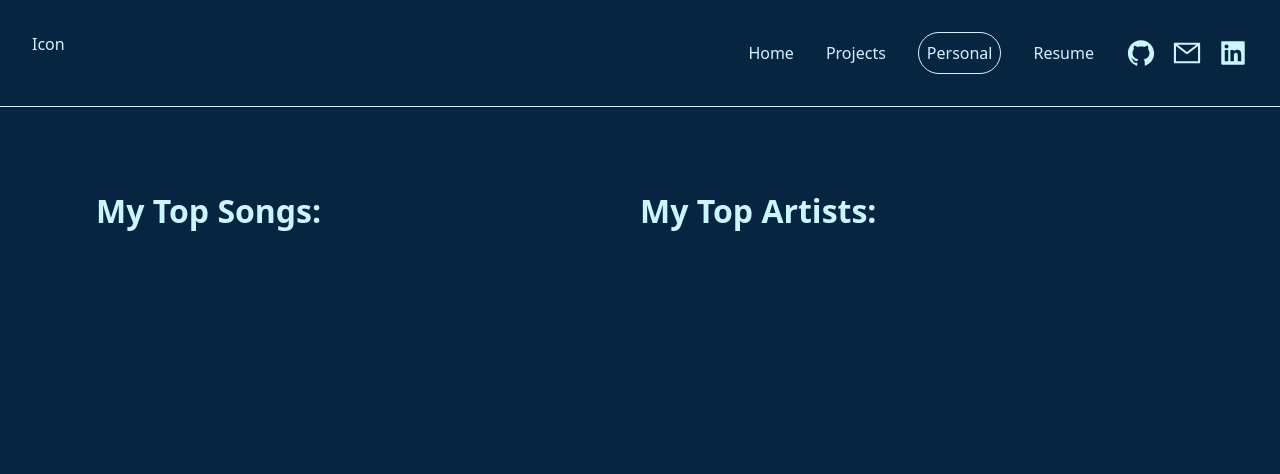
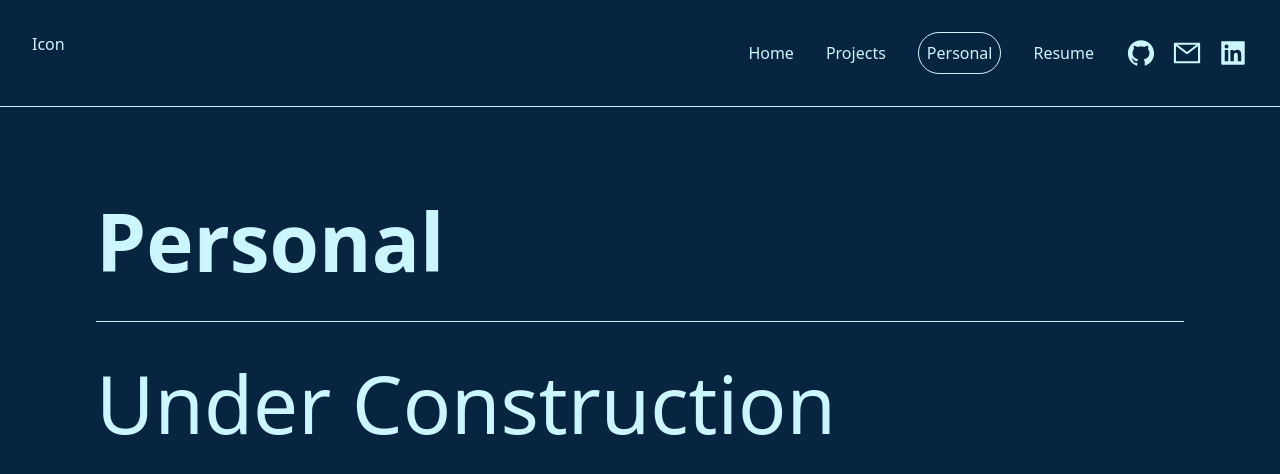
Before and after one commit to j0hnxie/Personal-Website, a Next.js app: page /personal in a window 1280 px wide. Shown: the top 474 px of the page. Built offline with nearby package versions, Linux system fonts and the light colour scheme.

Commit message:
Fixed bug and put under construction text

```diff
--- a/app/page.tsx
+++ b/app/page.tsx
@@ -13,7 +13,10 @@ export default function Home() {
         </div>
       </div>
       <div className="flex flex-col flex-1 pt-24">
-        <div className="font-sans text-name">
+        <div className="font-sans text-pagetitle">
+            Timeline Under Construction
+        </div>
+        {/* <div className="font-sans text-name">
             Timeline
         </div>
         <div className="font-sans text-name">
@@ -33,10 +36,7 @@ export default function Home() {
         </div>
         <div className="font-sans text-name">
             Timeline
-        </div>
-        <div className="font-sans text-name">
-            Timeline
-        </div>
+        </div> */}
       </div>
     </div>
   )
--- a/app/personal/page.tsx
+++ b/app/personal/page.tsx
@@ -23,15 +23,26 @@ export default function Personal() {
   // }, [])
 
   return (
-    <div className="flex min-h-screen w-full flex-row p-24">
-      <div className="flex flex-col flex-1 pt-24">
-        <div className="text-title font-bold">
-          My Top Songs:
+    <div className="flex min-h-screen w-full flex-row p-24 pt-48">
+      <div className='flex flex-col w-full'>
+        <div className='text-pagetitle font-bold mb-8'>
+          Personal
         </div>
-      </div>
-      <div className="flex flex-col flex-1 pt-24">
-        <div className="text-title font-bold">
-          My Top Artists:
+        <hr/>
+        <div className='flex mt-8'>
+          {/* <div className="flex flex-col flex-1">
+            <div className="text-title font-bold">
+              My Top Songs:
+            </div>
+          </div>
+          <div className="flex flex-col flex-1">
+            <div className="text-title font-bold">
+              My Top Artists:
+            </div>
+          </div> */}
+          <div className='text-pagetitle text-bold'>
+            Under Construction
+          </div>
         </div>
       </div>
     </div>
--- a/app/projects/page.tsx
+++ b/app/projects/page.tsx
@@ -23,7 +23,10 @@ export default function Projects() {
               className="flex flex-col space-y-2 w-1/2 p-4 h-full mb-16"
               key={index}
             >
-              <Link href={"/projects/" + project['slug']} passHref={false}>
+              <div onClick={() => {
+                router.push("/projects/" + project['slug'])
+              }}>
+              {/* <Link href={"/projects/" + project['slug']}> */}
                 <Image
                   className='border-px rounded-3xl'
                   src={project['img']}
@@ -57,7 +60,8 @@ export default function Projects() {
                 </div>
                 <div className='text-projecttitle font-medium'>{project['title']}</div>
                 <div className='text-body'>{project['desc']}</div>
-              </Link>
+              </div>
+              {/* </Link> */}
             </div>
           ))
         }
--- a/package.json
+++ b/package.json
@@ -9,7 +9,6 @@
     "lint": "next lint"
   },
   "dependencies": {
-    "@next/font": "^13.4.12",
     "autoprefixer": "10.4.14",
     "axios": "^1.4.0",
     "eslint": "8.46.0",
```
Also changed, not shown: 2 other files (tests, documents, lock files or other folders).
